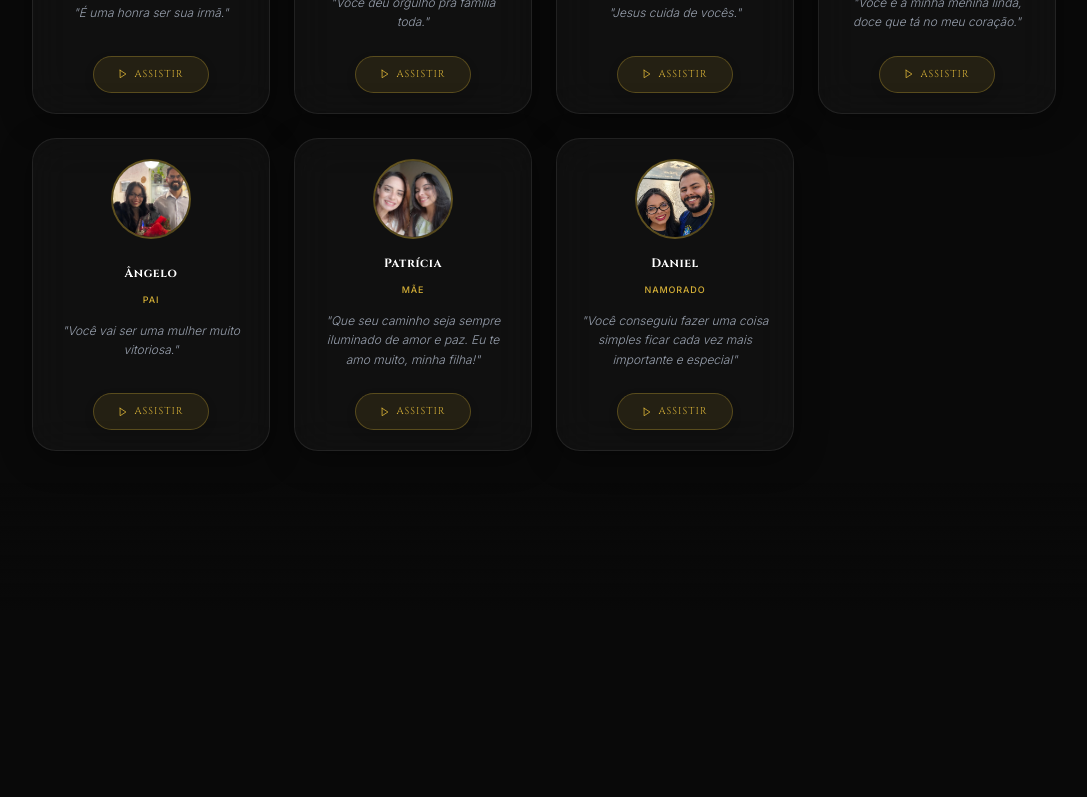
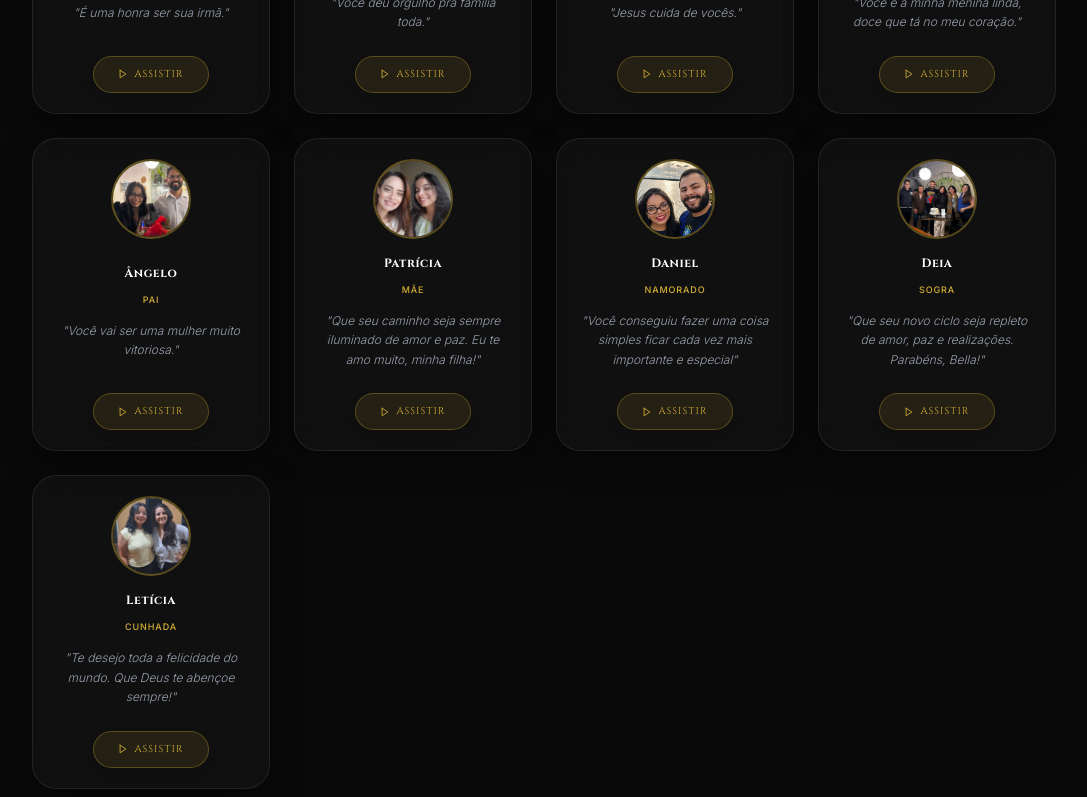
Before and after one commit to DanielCs1609/bella-aniversario, a React (Vite) app: page / in a window 1280 px wide. Shown: the part 7580-8377 px from the top of the page, without its empty margins (96-1183 px from the left). Built offline with nearby package versions, Linux system fonts and the light colour scheme; a web font is replaced by a local one.

Commit message:
feat: implement VideoSection component with interactive video playback and progress tracking

```diff
--- a/src/sections/VideoSection.tsx
+++ b/src/sections/VideoSection.tsx
@@ -10,7 +10,9 @@ import CapaAnaJulia from '../assets/fotosCapa/capaAnaJulia.jpg';
 import CapaAngelo from '../assets/fotosCapa/capaAngelo.jpg';
 import CapaCriancas from '../assets/fotosCapa/capaCrianças.jpg';
 import CapaDaniel from '../assets/fotosCapa/capaDaniel.jpg';
+import CapaDeia from '../assets/fotosCapa/capaDeia.jpg';
 import CapaJuliaViana from '../assets/fotosCapa/capaJuliaViana.png';
+import CapaLeticia from '../assets/fotosCapa/capaLeticia.jpg';
 import CapaMaria from '../assets/fotosCapa/capaMaria.jpg';
 import CapaPatricia from '../assets/fotosCapa/capaPatricia.jpg';
 import CapaRebeca from '../assets/fotosCapa/capaRebeca.jpg';
@@ -127,6 +129,22 @@ export const VideoSection: React.FC = () => {
       quote: 'Você conseguiu fazer uma coisa simples ficar cada vez mais importante e especial',
       photoUrl: CapaDaniel,
       videoUrl: 'https://youtu.be/RYjAU2e_Fq8'
+    },
+    {
+      id: 12,
+      name: 'Deia',
+      relation: 'Sogra',
+      quote: 'Que seu novo ciclo seja repleto de amor, paz e realizações. Parabéns, Bella!',
+      photoUrl: CapaDeia,
+      videoUrl: 'https://youtu.be/7-I-Gcw9sS8'
+    },
+    {
+      id: 13,
+      name: 'Letícia',
+      relation: 'Cunhada',
+      quote: 'Te desejo toda a felicidade do mundo. Que Deus te abençoe sempre!',
+      photoUrl: CapaLeticia,
+      videoUrl: 'https://youtu.be/-PWfLsCFw-U'
     }
   ];
 
```
Also changed, not shown: src/assets/fotosCapa/capaDeia.jpg (added), src/assets/fotosCapa/capaLeticia.jpg (added).
